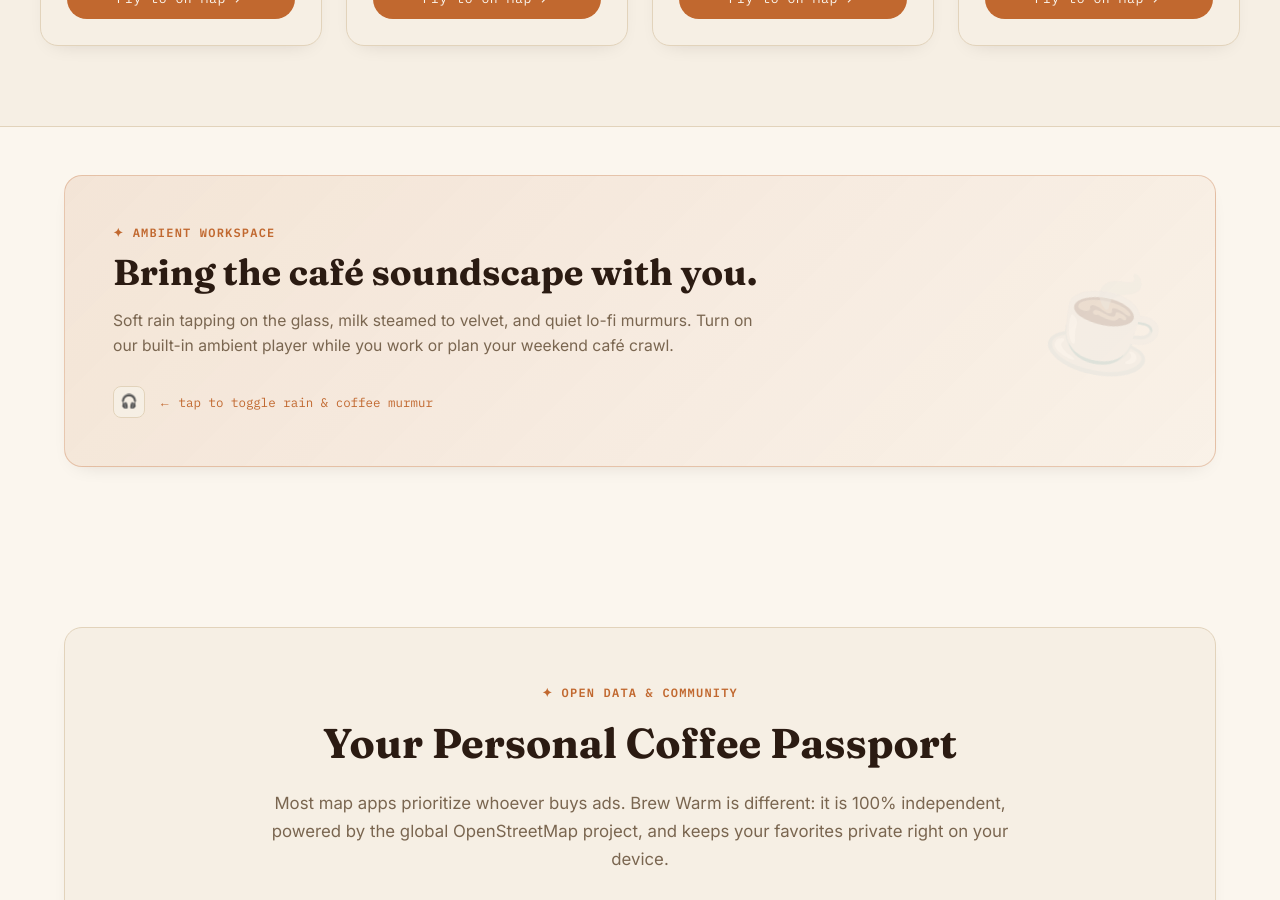
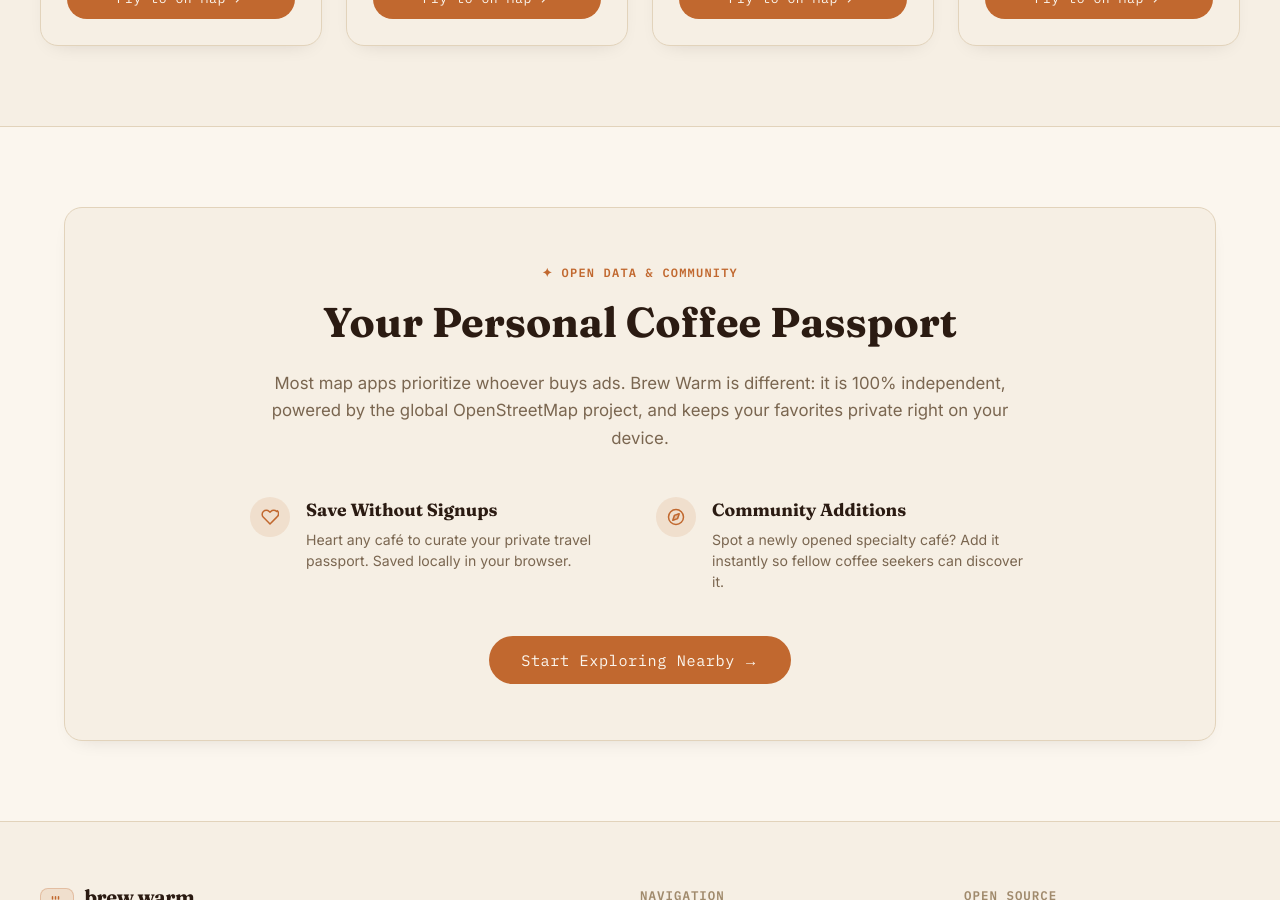
Before and after one commit to omskurtttttt/brew-warm, a Next.js app: page / in a window 1280 px wide. Shown: the part 1900-2800 px from the top of the page. Built offline with nearby package versions, Linux system fonts and the light colour scheme.

Commit message:
refactor: remove ambient soundscape player and related assets

```diff
--- a/src/app/globals.css
+++ b/src/app/globals.css
@@ -2031,85 +2031,8 @@ a[target="_blank"]::after {
 }
 
 /* ============================================================
-   AMBIENT PLAYER & SURPRISE ME
+   SURPRISE ME
    ============================================================ */
-.ambient-player {
-  display: inline-flex;
-  align-items: center;
-}
-
-.ambient-player__btn {
-  display: inline-flex;
-  align-items: center;
-  gap: 0.35rem;
-  padding: 0.3rem 0.55rem;
-  border-radius: var(--radius-pill);
-  background-color: var(--color-surface);
-  border: 1px solid var(--color-border);
-  color: var(--color-text-secondary);
-  font-family: var(--font-mono);
-  font-size: var(--text-micro);
-  font-weight: 500;
-  cursor: pointer;
-  transition: all 200ms ease;
-  white-space: nowrap;
-}
-
-.ambient-player__btn:hover {
-  border-color: var(--color-accent);
-  color: var(--color-accent);
-  background-color: var(--color-neutral-100);
-}
-
-.ambient-player__btn--active {
-  background-color: var(--color-accent);
-  color: #ffffff;
-  border-color: var(--color-accent);
-}
-
-.ambient-player__btn--active:hover {
-  color: #ffffff;
-  opacity: 0.92;
-}
-
-.ambient-player__icon {
-  font-size: 0.8rem;
-  line-height: 1;
-}
-
-.ambient-player__wave {
-  display: inline-flex;
-  align-items: center;
-  gap: 2px;
-  height: 10px;
-  margin-left: 2px;
-}
-
-.wave-bar {
-  width: 2px;
-  height: 100%;
-  background-color: currentColor;
-  border-radius: 1px;
-  animation: wavePulse 1.2s ease-in-out infinite;
-}
-
-.wave-bar:nth-child(2) {
-  animation-delay: 0.2s;
-}
-
-.wave-bar:nth-child(3) {
-  animation-delay: 0.4s;
-}
-
-@keyframes wavePulse {
-  0%, 100% {
-    height: 3px;
-  }
-  50% {
-    height: 10px;
-  }
-}
-
 .surprise-me-btn {
   display: inline-flex;
   align-items: center;
@@ -2735,74 +2658,6 @@ a[target="_blank"]::after {
   text-decoration: none;
 }
 
-/* --- Ambient Sound Banner --- */
-.front-ambient-section {
-  padding: 3rem 1.5rem 5rem;
-  max-width: 1200px;
-  margin: 0 auto;
-  width: 100%;
-}
-
-.front-ambient-card {
-  position: relative;
-  overflow: hidden;
-  display: flex;
-  align-items: center;
-  justify-content: space-between;
-  padding: 3rem;
-  border-radius: var(--radius-lg);
-  background: linear-gradient(135deg, rgba(var(--rgb-accent), 0.12) 0%, rgba(var(--rgb-accent), 0.03) 100%);
-  border: 1px solid rgba(var(--rgb-accent), 0.3);
-  box-shadow: var(--shadow-resting);
-}
-
-.front-ambient-card__text {
-  max-width: 650px;
-  position: relative;
-  z-index: 2;
-}
-
-.front-ambient-card__title {
-  font-family: var(--font-display);
-  font-size: clamp(1.6rem, 3.5vw, 2.25rem);
-  font-weight: 700;
-  line-height: 1.2;
-  color: var(--color-text-primary);
-  margin-bottom: 0.85rem;
-}
-
-.front-ambient-card__desc {
-  font-size: 0.98rem;
-  line-height: 1.6;
-  color: var(--color-text-secondary);
-  margin-bottom: 1.75rem;
-}
-
-.front-ambient-card__controls {
-  display: flex;
-  align-items: center;
-  gap: 1.25rem;
-}
-
-.front-ambient-card__player-wrap {
-  display: flex;
-  align-items: center;
-  gap: 0.85rem;
-}
-
-.front-ambient-card__hint {
-  font-family: var(--font-mono);
-  font-size: 0.78rem;
-  color: var(--color-accent);
-}
-
-.front-ambient-card__badge {
-  font-size: 6rem;
-  opacity: 0.18;
-  user-select: none;
-  transform: rotate(12deg);
-}
-
 /* --- Manifesto & Passport --- */
 .front-manifesto-card {
   background-color: var(--color-surface);
@@ -2986,16 +2841,6 @@ a[target="_blank"]::after {
     justify-content: center;
   }
 
-  .front-ambient-card {
-    padding: 2rem 1.5rem;
-    flex-direction: column;
-    align-items: flex-start;
-  }
-
-  .front-ambient-card__badge {
-    display: none;
-  }
-
   .front-manifesto-card {
     padding: 2rem 1.5rem;
   }
--- a/src/components/AmbientPlayer.tsx
+++ /dev/null
@@ -1,156 +0,0 @@
-"use client";
-
-import { useState, useRef, useEffect } from "react";
-
-/* Generates procedural ambient café lofi sound via Web Audio API */
-class AmbientSoundEngine {
-  private ctx: AudioContext | null = null;
-  private isRunning = false;
-  private nodes: (AudioNode | number)[] = [];
-
-  public start() {
-    if (this.isRunning) return;
-    try {
-      const AudioCtx = window.AudioContext || (window as unknown as { webkitAudioContext: typeof AudioContext }).webkitAudioContext;
-      this.ctx = new AudioCtx();
-      this.isRunning = true;
-
-      // 1. Soft Warm Rain / Vinyl Crackle Noise
-      const bufferSize = this.ctx.sampleRate * 2;
-      const noiseBuffer = this.ctx.createBuffer(1, bufferSize, this.ctx.sampleRate);
-      const output = noiseBuffer.getChannelData(0);
-      let lastOut = 0.0;
-      for (let i = 0; i < bufferSize; i++) {
-        // Pink / Brown noise filter for warm gentle rain
-        const white = Math.random() * 2 - 1;
-        lastOut = (lastOut + (0.02 * white)) / 1.02;
-        output[i] = lastOut * 3.5;
-      }
-
-      const whiteNoise = this.ctx.createBufferSource();
-      whiteNoise.buffer = noiseBuffer;
-      whiteNoise.loop = true;
-
-      const noiseFilter = this.ctx.createBiquadFilter();
-      noiseFilter.type = "lowpass";
-      noiseFilter.frequency.setValueAtTime(450, this.ctx.currentTime);
-
-      const noiseGain = this.ctx.createGain();
-      noiseGain.gain.setValueAtTime(0.08, this.ctx.currentTime);
-
-      whiteNoise.connect(noiseFilter);
-      noiseFilter.connect(noiseGain);
-      noiseGain.connect(this.ctx.destination);
-      whiteNoise.start();
-      this.nodes.push(whiteNoise, noiseFilter, noiseGain);
-
-      // 2. Warm Sub Drone / Café Room Resonance (chords: F#m / A major gentle warmth)
-      const frequencies = [110, 164.81, 220, 329.63];
-      frequencies.forEach((freq, idx) => {
-        if (!this.ctx) return;
-        const osc = this.ctx.createOscillator();
-        osc.type = idx % 2 === 0 ? "sine" : "triangle";
-        osc.frequency.setValueAtTime(freq, this.ctx.currentTime);
-
-        // LFO subtle pitch wobble
-        const lfo = this.ctx.createOscillator();
-        const lfoGain = this.ctx.createGain();
-        lfo.frequency.setValueAtTime(0.1 + idx * 0.05, this.ctx.currentTime);
-        lfoGain.gain.setValueAtTime(1.5, this.ctx.currentTime);
-        lfo.connect(osc.frequency);
-        lfo.start();
-
-        const oscGain = this.ctx.createGain();
-        oscGain.gain.setValueAtTime(0.015 / (idx + 1), this.ctx.currentTime);
-
-        const filter = this.ctx.createBiquadFilter();
-        filter.type = "lowpass";
-        filter.frequency.setValueAtTime(320, this.ctx.currentTime);
-
-        osc.connect(filter);
-        filter.connect(oscGain);
-        oscGain.connect(this.ctx.destination);
-        osc.start();
-
-        this.nodes.push(osc, lfo, lfoGain, oscGain, filter);
-      });
-    } catch {
-      // Ignore audio context autoplay restriction
-    }
-  }
-
-  public stop() {
-    if (!this.isRunning) return;
-    try {
-      this.nodes.forEach((node) => {
-        if (typeof node !== "number" && "stop" in node && typeof node.stop === "function") {
-          node.stop();
-        }
-      });
-      if (this.ctx) {
-        this.ctx.close();
-      }
-    } catch {
-      // cleanup
-    }
-    this.nodes = [];
-    this.ctx = null;
-    this.isRunning = false;
-  }
-}
-
-export default function AmbientPlayer() {
-  const [isPlaying, setIsPlaying] = useState(false);
-  const engineRef = useRef<AmbientSoundEngine | null>(null);
-
-  useEffect(() => {
-    engineRef.current = new AmbientSoundEngine();
-    return () => {
-      engineRef.current?.stop();
-    };
-  }, []);
-
-  function togglePlay() {
-    if (isPlaying) {
-      engineRef.current?.stop();
-      setIsPlaying(false);
-    } else {
-      engineRef.current?.start();
-      setIsPlaying(true);
-    }
-  }
-
-  return (
-    <button
-      type="button"
-      onClick={togglePlay}
-      className={`sidebar-utility-btn ${isPlaying ? "sidebar-utility-btn--active" : ""}`}
-      title={isPlaying ? "Mute café ambient soundscape" : "Play café ambient soundscape (rain & gentle lofi)"}
-      aria-label={isPlaying ? "Mute café ambient soundscape" : "Play café ambient soundscape"}
-      style={{
-        position: "relative",
-        display: "inline-flex",
-        alignItems: "center",
-        justifyContent: "center",
-      }}
-    >
-      <span style={{ fontSize: "0.85rem", lineHeight: 1 }}>
-        {isPlaying ? "☕" : "🎧"}
-      </span>
-      {isPlaying && (
-        <span
-          style={{
-            position: "absolute",
-            bottom: "2px",
-            right: "2px",
-            width: "5px",
-            height: "5px",
-            borderRadius: "50%",
-            backgroundColor: "var(--color-accent)",
-            boxShadow: "0 0 6px var(--color-accent)",
-          }}
-        />
-      )}
-    </button>
-  );
-}
--- a/src/components/FrontPage.tsx
+++ b/src/components/FrontPage.tsx
@@ -4,7 +4,6 @@ import { useState, useCallback, useRef } from "react";
 import Link from "next/link";
 import { useRouter } from "next/navigation";
 import ThemeToggle from "@/components/ThemeToggle";
-import AmbientPlayer from "@/components/AmbientPlayer";
 import CoffeeStain from "@/components/CoffeeStain";
 import {
   CoffeeIcon,
@@ -218,16 +217,12 @@ export default function FrontPage() {
             <a href="#featured" className="front-nav__link">
               Sanctuaries
             </a>
-            <a href="#ambient" className="front-nav__link">
-              Soundscape
-            </a>
             <a href="#about" className="front-nav__link">
               Passport
             </a>
           </nav>
 
           <div className="front-nav__actions">
-            <AmbientPlayer />
             <ThemeToggle />
             <Link href="/map" className="btn-primary front-nav__cta">
               <span>Open Map</span>
@@ -426,31 +421,6 @@ export default function FrontPage() {
         </div>
       </section>
 
-      {/* ─── Ambient Coffeehouse Experience ─── */}
-      <section id="ambient" className="front-ambient-section">
-        <div className="front-ambient-card">
-          <div className="front-ambient-card__text">
-            <span className="front-section__eyebrow">✦ AMBIENT WORKSPACE</span>
-            <h2 className="front-ambient-card__title">Bring the café soundscape with you.</h2>
-            <p className="front-ambient-card__desc">
-              Soft rain tapping on the glass, milk steamed to velvet, and quiet lo-fi murmurs.
-              Turn on our built-in ambient player while you work or plan your weekend café crawl.
-            </p>
-            <div className="front-ambient-card__controls">
-              <div className="front-ambient-card__player-wrap">
-                <AmbientPlayer />
-                <span className="front-ambient-card__hint">
-                  ← tap to toggle rain & coffee murmur
-                </span>
-              </div>
-            </div>
-          </div>
-          <div className="front-ambient-card__badge" aria-hidden="true">
-            ☕
-          </div>
-        </div>
-      </section>
-
       {/* ─── Passport & Community Ethos ─── */}
       <section id="about" className="front-section">
         <div className="front-manifesto-card">
--- a/src/components/MapView.tsx
+++ b/src/components/MapView.tsx
@@ -10,7 +10,6 @@ import FilterBar from "@/components/FilterBar";
 import FavoritesPanel from "@/components/FavoritesPanel";
 import ThemeToggle from "@/components/ThemeToggle";
 import CoffeeStain from "@/components/CoffeeStain";
-import AmbientPlayer from "@/components/AmbientPlayer";
 import { SparklesIcon, CoffeeIcon, CompassIcon, MapPinIcon } from "@/components/Icons";
 import { getOrCreateSessionId } from "@/lib/session";
 import { ToastProvider, useToast } from "@/components/Toast";
@@ -355,7 +354,6 @@ function MapViewContent() {
                 </Link>
 
                 <div className="sidebar-utility-actions">
-                  <AmbientPlayer />
                   <ThemeToggle />
                   <button
                     type="button"
```
Also changed, not shown: src/components/OnboardingModal.tsx (+4 -4 lines).
